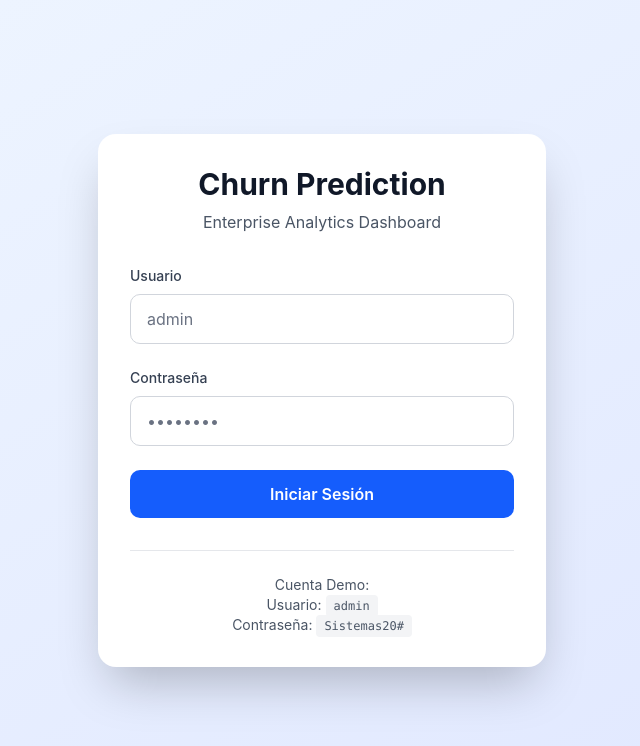
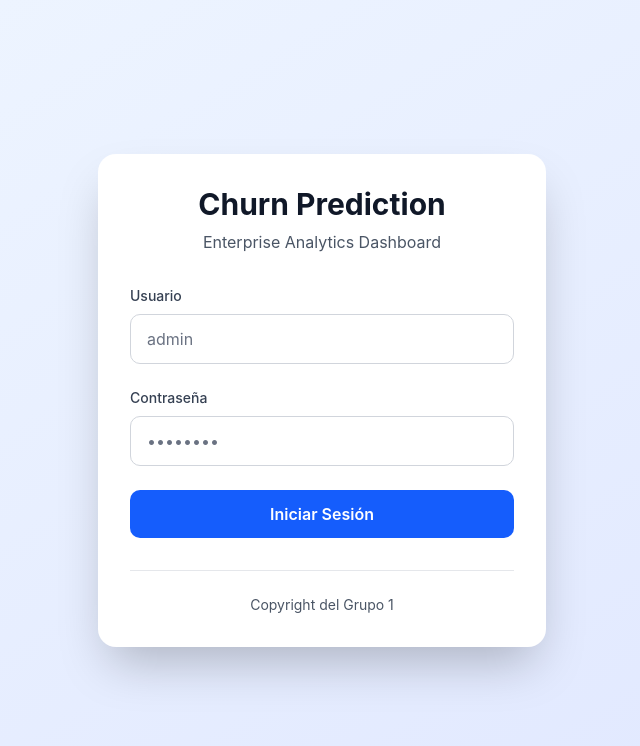
Before and after one commit to J4v13rFl0r3s/churntelecomb2b, a Next.js app: page /login in a window 1280 px wide. Shown: the top 746 px of the page, without its empty margins (318-958 px from the left). Built offline with nearby package versions, Linux system fonts and the light colour scheme; no server answers.

Commit message:
feat: replace demo info with copyright notice in login page
Co-authored-by: Javier Flores <180442711+J4v13rFl0r3s@users.noreply.github.com>

```diff
--- a/app/(auth)/login/page.tsx
+++ b/app/(auth)/login/page.tsx
@@ -101,12 +101,10 @@ export default function LoginPage() {
             </button>
           </form>
 
-          {/* Demo Info */}
+          {/* Copyright */}
           <div className="pt-6 border-t border-gray-200 dark:border-gray-700">
             <p className="text-sm text-gray-600 dark:text-gray-400 text-center">
-              Cuenta Demo:<br />
-              Usuario: <code className="text-xs bg-gray-100 dark:bg-gray-700 px-2 py-1 rounded">admin</code><br />
-              Contraseña: <code className="text-xs bg-gray-100 dark:bg-gray-700 px-2 py-1 rounded">Sistemas20#</code>
+              Copyright del Grupo 1
             </p>
           </div>
         </div>
```
